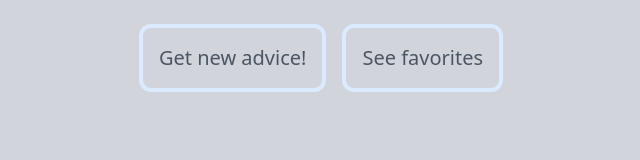
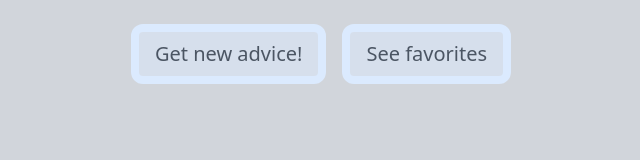
Before and after one commit to vapdev/sweet-advices, a website: page index.html in a window 1280 px wide. Shown: the whole page, without its empty margins (319-959 px from the left). Drawn offline with nearby package versions, Linux system fonts and the light colour scheme.

Commit message:
visual button change

```diff
--- a/index.html
+++ b/index.html
@@ -13,16 +13,16 @@
     <div v-cloak id="app" class="flex flex-col w-full">
         <div class="blur-div">
             <div class="flex justify-center">
-                <div @click="generateAdvice()" class="my-4 mx-2 p-3 rounded-xl border-4 hover:bg-gray-100"
-                    :class="'border-'+button_color+'-100'">
+                <div @click="generateAdvice()" class="my-4 mx-2 p-3 py-2 rounded-xl border-8 hover:bg-gray-100"
+                    :class="'border-'+button_color+'-100' + ' ' + 'bg-'+button_color+'-100/50'">
                     <div>
-                        <p class="text-gray-600 text-xl font-medium">Get new advice!</p>
+                        <p class="text-gray-600 text-xl font-medium ">Get new advice!</p>
                     </div>
                 </div>
-                <div onclick="openNav()" class="my-4 mx-2 p-3 rounded-xl border-4 hover:bg-gray-100"
-                    :class="'border-'+button_color+'-100'">
+                <div onclick="openNav()" class="my-4 mx-2 p-3 py-2 rounded-xl border-8 hover:bg-gray-100"
+                    :class="'border-'+button_color+'-100' + ' ' + 'bg-'+button_color+'-100/50'">
                     <div>
-                        <p class="text-gray-600 text-xl font-medium">See favorites</p>
+                        <p class="text-gray-600 text-xl font-normal">See favorites</p>
                     </div>
                 </div>
             </div>
@@ -115,7 +115,6 @@
     createApp({
         data() {
             return {
-                message: 'Hello Vue!',
                 advices: [],
                 colors: ['green', 'blue', 'red', 'yellow'],
                 button_color: '',
```
